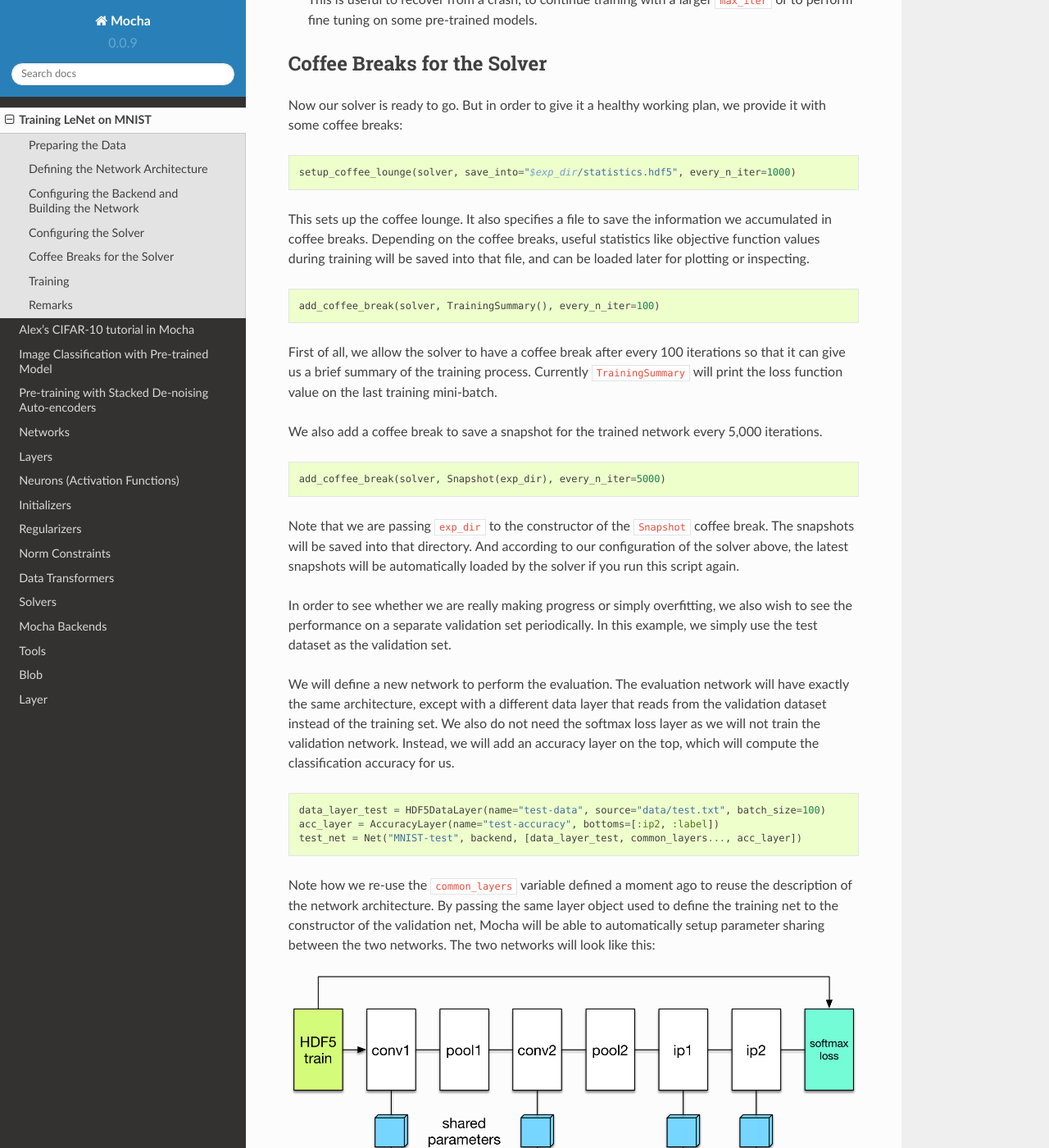
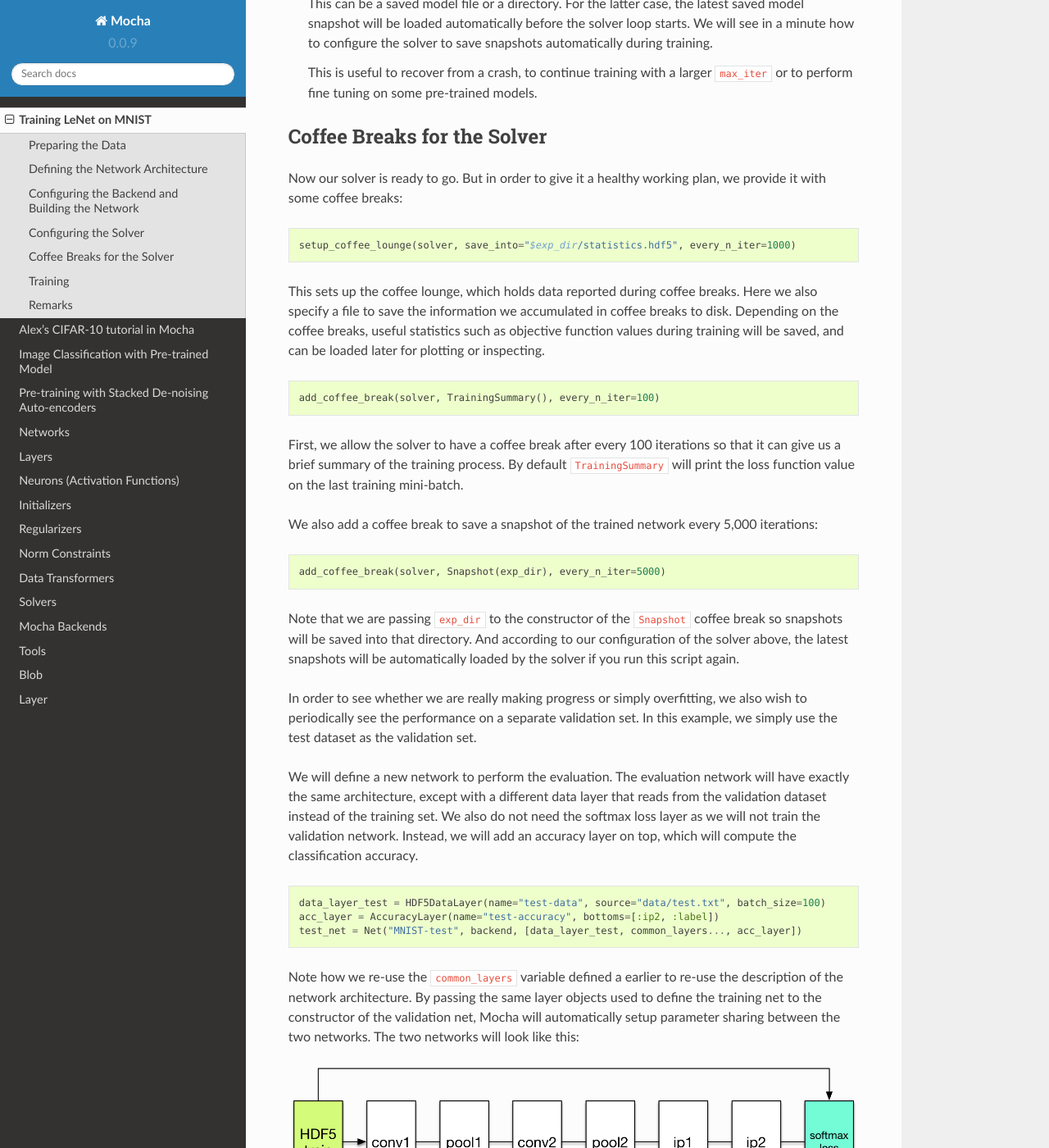
Before and after one commit to pluskid/Mocha.jl, a Sphinx documentation site: the page built from docs/tutorial/mnist.rst, in a window 1280 px wide and 1400 px high, scrolled down 4236 px. Shown: the whole window at 82% size. Built offline with Sphinx 7.4.7 and the Read the Docs theme 2.0.0, drawn with Linux system fonts in a browser that asks for light colours; some of the changed text lies outside the part shown.

Commit message:
Typo fixes and wording clarifications
This is a great intro to using Mocha. I noticed a few small issues while studying this document so I went ahead and addressed them. They should all be simple clarifications, but let me know if anything is incorrect.

```diff
--- a/docs/tutorial/mnist.rst
+++ b/docs/tutorial/mnist.rst
@@ -21,9 +21,9 @@
 `MNIST <http://yann.lecun.com/exdb/mnist/>`_ is a handwritten digit
 recognition dataset containing 60,000 training examples and 10,000
 test examples. Each example is a 28x28 single channel grayscale
-image. The dataset in a binary format could be downloaded from `Yann
+image. The dataset can be downloaded in a binary format from `Yann
 LeCun's website <http://yann.lecun.com/exdb/mnist/>`_. We have created
-a script ``get-mnist.sh`` to download the dataset, and it will call
+a script ``get-mnist.sh`` to download the dataset, and it calls
 ``mnist.convert.jl`` to convert the binary dataset into a HDF5 file that
 Mocha can read.
 
@@ -56,7 +56,7 @@
 data files (in this case ``data/train.hdf5``). This behavior is the
 same as in Caffe, and could be useful when your dataset contains a lot
 of files. The network processes data in mini-batches, and we are using a batch
-size of 64 in this example. We also enable random shuffling of the data set.
+size of 64 in this example. Larger mini-batches take more computational time but give a lower variance estimate of the loss function/gradient at each iteration.  We also enable random shuffling of the data set to prevent structure in the ordering of input samples from influencing training.
 
 Next we define a convolution layer in a similar way:
 
@@ -65,38 +65,37 @@
    conv_layer = ConvolutionLayer(name="conv1", n_filter=20, kernel=(5,5),
        bottoms=[:data], tops=[:conv1])
 
-There are more parameters we specified here
+There are several parameters specified here:
 
 ``name``
   Every layer can be given a name. When saving the model to
   disk and loading back, this is used as an identifier to map to the
   correct layer. So if your layer contains learned parameters (a
   convolution layer contains learned filters), you should give it a
-  unique name. It is a good practice to give every layer a unique name,
-  for the purpose of getting more informative debugging information
-  when there are any potential issues.
+  unique name. It is a good practice to give every layer a unique name to get
+  more informative debugging information when there are any potential issues.
 ``n_filter``
   Number of convolution filters.
 ``kernel``
   The size of each filter. This is specified in a tuple containing
   kernel width and kernel height, respectively. In this case, we are
-  defining a 5x5 square filter size.
+  defining a 5x5 square filter.
 ``bottoms``
   An array of symbols specifying where to get data from. In this case,
   we are asking for a single data source called ``:data``. This is
   provided by the HDF5 data layer we just defined. By default, the
   HDF5 data layer tries to find two datasets named ``data`` and
-  ``label`` from the HDF5 file, and to provide two streams of data called
+  ``label`` from the HDF5 file, and provide two streams of data called
   ``:data`` and ``:label``, respectively. You can change that by
   specifying the ``tops`` property for the HDF5 data layer if needed.
 ``tops``
   This specifies a list of names for the output of the convolution
-  layer. In this case, we are only taking one stream of input and
-  after convolution, we output one stream of convolved data with the
+  layer. In this case, we are only taking one stream of input, and
+  after convolution we output one stream of convolved data with the
   name ``:conv1``.
 
 Another convolution layer and pooling layer are defined similarly,
-with more filters this time:
+this time with more filters:
 
 .. code-block:: julia
 
@@ -126,12 +125,12 @@
 dimension of the input is automatically determined from the bottom
 data stream.
 
-Note for the first inner product layer, we specifies a Rectified
-Learning Unit (ReLU) activation function via the ``neuron``
-property. An activation function could be added to almost all
-computation layers. By default, no activation
+For the first inner product layer we specify a Rectified
+Linear Unit (ReLU) activation function via the ``neuron``
+property. An activation function could be added to almost any
+computation layer. By default, no activation
 function, or the *identity activation function* is used. We don't use
-activation function for the last inner product layer, because that
+activation an function for the last inner product layer, because that
 layer acts as a linear classifier. For more details, see :doc:`/user-guide/neuron`.
 
 The output dimension of the last inner product layer is 10, which corresponds
@@ -148,7 +147,7 @@
 Note this softmax loss layer takes as input ``:ip2``, which is the
 output of the last inner product layer, and ``:label``, which comes
 directly from the HDF5 data layer. It will compute an averaged loss
-over each mini batch, which allows us to initiate back propagation to
+over each mini-batch, which allows us to initiate back propagation to
 update network parameters.
 
 Configuring the Backend and Building the Network
@@ -174,12 +174,12 @@
 
 A network is built by passing the constructor an initialized backend,
 and a list of layers. Note how we use ``common_layers`` to collect a
-subset of the layers. We will explain this in a minute.
+subset of the layers. This will be useful later when constructing a network to process validation data.
 
 Configuring the Solver
 ----------------------
 
-We will use Stochastic Gradient Descent (SGD) to solve or train our
+We will use Stochastic Gradient Descent (SGD) to solve/train our
 deep network.
 
 .. code-block:: julia
@@ -192,7 +192,7 @@
        load_from=exp_dir)
    solver = Solver(method, params)
 
-The behavior of the solver is specified in the following parameters
+The behavior of the solver is specified by the following parameters:
 
 ``max_iter``
   Max number of iterations the solver will run to train the network.
@@ -200,12 +200,11 @@
   Regularization coefficient. By default, both the convolution layer
   and the inner product layer have L2 regularizers for their weights
   (and no regularization for bias). Those regularizations could be
-  customized for each layer individually. The parameter here is just a
-  global scaling factor for all the local regularization coefficients
-  if any.
+  customized for each layer individually. The parameter here is a
+  global scaling factor for all the local regularization coefficients.
 ``mom_policy``
-  This specifies the policy of setting the momentum during training. Here we are using
-  a policy that simply uses a fixed momentum of 0.9 all the time. See the `Caffe document
+  This specifies the momentum policy used during training. Here we are using
+  a fixed momentum policy of 0.9 throughout training. See the `Caffe document
   <http://caffe.berkeleyvision.org/tutorial/solver.html>`_ for *rules
   of thumb* for setting the learning rate and momentum.
 ``lr_policy``
@@ -214,7 +213,7 @@
   gradually shrink the learning rate, by setting it to base_lr * (1 +
   gamma * iter)\ :sup:`-power`.
 ``load_from``
-  This could be a file of a saved model or a directory. For the latter case, the
+  This can be a saved model file or a directory. For the latter case, the
   latest saved model snapshot will be loaded automatically before the solver
   loop starts. We will see in a minute how to configure the solver to save
   snapshots automatically during training.
@@ -232,35 +231,35 @@
 
    setup_coffee_lounge(solver, save_into="$exp_dir/statistics.hdf5", every_n_iter=1000)
 
-This sets up the coffee lounge. It also specifies a file to save the information we
-accumulated in coffee breaks. Depending on the coffee breaks, useful statistics
-like objective function values during training will be saved into that file, and
-can be loaded later for plotting or inspecting.
+This sets up the coffee lounge, which holds data reported during coffee breaks.
+Here we also specify a file to save the information we accumulated in coffee breaks to disk.
+Depending on the coffee breaks, useful statistics such as objective function values during
+training will be saved, and can be loaded later for plotting or inspecting.
 
 .. code-block:: julia
 
    add_coffee_break(solver, TrainingSummary(), every_n_iter=100)
 
-First of all, we allow the solver to have a coffee break after every
+First, we allow the solver to have a coffee break after every
 100 iterations so that it can give us a brief summary of the
-training process. Currently ``TrainingSummary`` will print the loss
+training process. By default ``TrainingSummary`` will print the loss
 function value on the last training mini-batch.
 
-We also add a coffee break to save a snapshot for the trained
-network every 5,000 iterations.
+We also add a coffee break to save a snapshot of the trained
+network every 5,000 iterations:
 
 .. code-block:: julia
 
    add_coffee_break(solver, Snapshot(exp_dir), every_n_iter=5000)
 
 Note that we are passing ``exp_dir`` to the constructor of the ``Snapshot`` coffee
-break. The snapshots will be saved into that directory. And according to our
+break so snapshots will be saved into that directory. And according to our
 configuration of the solver above, the latest snapshots will
 be automatically loaded by the solver if you run this script again.
 
 In order to see whether we are really making progress or simply
-overfitting, we also wish to see the performance on a separate
-validation set periodically. In this example, we simply use the test
+overfitting, we also wish to periodically see the performance on a separate
+validation set. In this example, we simply use the test
 dataset as the validation set.
 
 We will define a new network to perform the evaluation. The evaluation
@@ -268,8 +267,7 @@
 different data layer that reads from the validation dataset instead of
 the training set. We also do not need the softmax loss layer as we will
 not train the validation network. Instead, we will add an accuracy
-layer on the top, which will compute the classification accuracy for
-us.
+layer on top, which will compute the classification accuracy.
 
 .. code-block:: julia
 
@@ -277,10 +275,10 @@
    acc_layer = AccuracyLayer(name="test-accuracy", bottoms=[:ip2, :label])
    test_net = Net("MNIST-test", backend, [data_layer_test, common_layers..., acc_layer])
 
-Note how we re-use the ``common_layers`` variable defined a moment ago to reuse
-the description of the network architecture. By passing the same layer object
+Note how we re-use the ``common_layers`` variable defined a earlier to re-use
+the description of the network architecture. By passing the same layer objects
 used to define the training net to the constructor of the validation net, Mocha
-will be able to automatically setup parameter sharing between the two networks.
+will automatically setup parameter sharing between the two networks.
 The two networks will look like this:
 
 .. image:: images/MNIST-network.*
```
Also changed, not shown: other parts of docs/tutorial/mnist.rst (+7 -6 lines).
